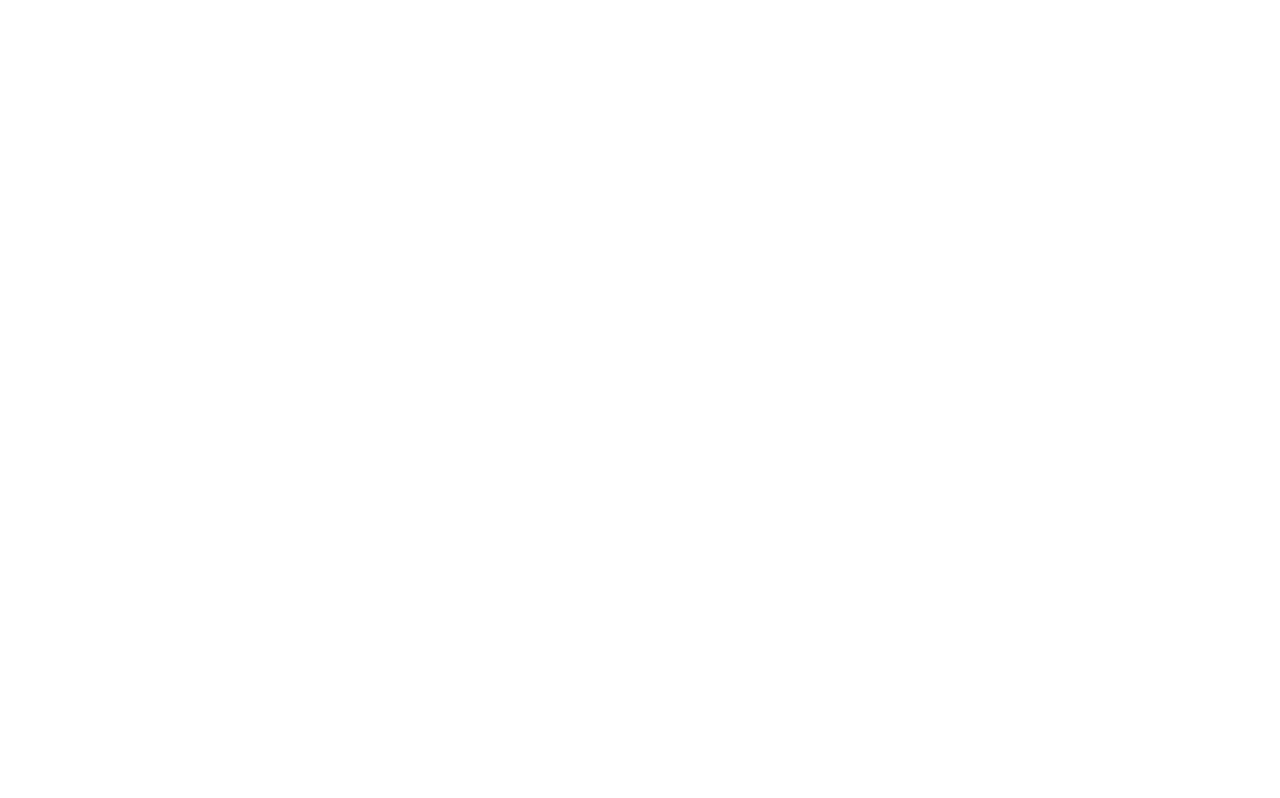
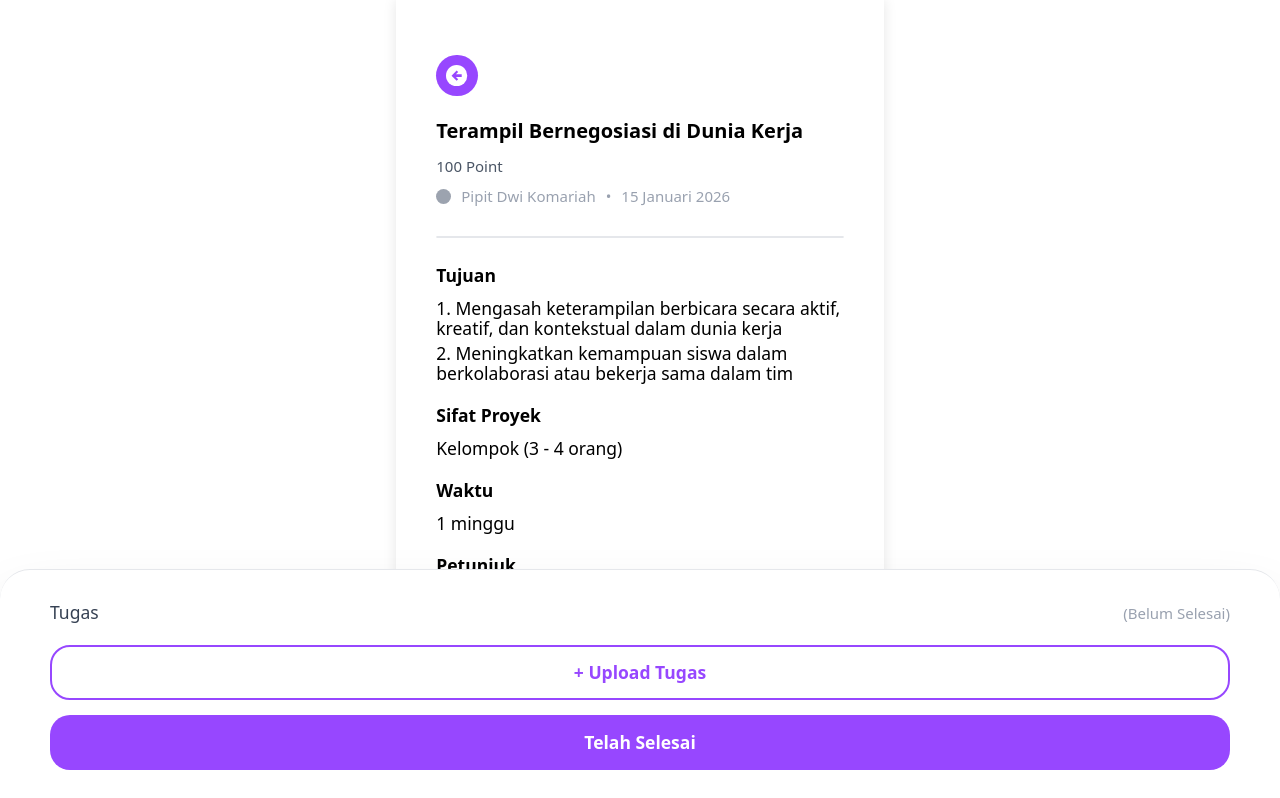
Before and after one commit to crashyet/siterbidik-web-app, a React (Vite) app: page /tugas-akhir/detail in a window 1280 px wide. Before the commit this address had no page. Shown: the top 798 px of the page. Built offline with nearby package versions, Linux system fonts and the light colour scheme.

Commit message:
add: Tugas Akhir

```diff
--- a/src/App.jsx
+++ b/src/App.jsx
@@ -24,6 +24,8 @@
 import Quiz from './Learning/Questions/Quiz.jsx'
 import BicaraExam from './Learning/Evaluasi/BicaraExam.jsx'
 import BicaraExamDetail from './Learning/Evaluasi/BicaraExamDetail.jsx'
+import TugasAkhir from './Learning/Evaluasi/TugasAkhir.jsx'
+import TugasAkhirDetail from './Learning/Evaluasi/TugasAkhirDetail.jsx'
 import BukuAjar from './Main/Modul/BukuAjar.jsx'
 import Panduan from './Main/Modul/Panduan.jsx'
 import Materi from './Main/Modul/Materi.jsx'
@@ -71,6 +73,8 @@
         <Route path='/panduan' element={<Panduan />} />
         <Route path='/materi' element={<Materi />} />
         <Route path='/materi/teks-negosiasi' element={<MateriFlipbook />} />
+        <Route path='/tugas-akhir' element={<TugasAkhir />} />
+        <Route path='/tugas-akhir/detail' element={<TugasAkhirDetail />} />
         {/* <Route path='/materi/teks-negosiasi-turnjs' element={<MateriFlipbookTurnJS />} /> */}
       </Routes>
     </>
--- a/src/Learning/Evaluasi.jsx
+++ b/src/Learning/Evaluasi.jsx
@@ -61,7 +61,7 @@
           </div>
         </div>
 
-        <div className="relative border border-[#D9D9D9] rounded-2xl w-full shadow">
+        <div onClick={() => navigate('/tugas-akhir')} className="relative border border-[#D9D9D9] rounded-2xl w-full shadow">
           <div className="relative pt-2 pl-2 flex min-h-[122px] w-full h-full">
             <svg width="34" height="34" viewBox="0 0 34 34" fill="none" xmlns="http://www.w3.org/2000/svg">
               <path d="M0 33.5C4.39928 33.5 8.75549 32.6335 12.8199 30.95C16.8843 29.2664 20.5773 26.7988 23.6881 23.6881C26.7988 20.5773 29.2664 16.8843 30.95 12.8199C32.6335 8.75548 33.5 4.39928 33.5 -3.8147e-06L20.0468 -4.99082e-06C20.0468 2.63257 19.5282 5.23937 18.5208 7.67156C17.5133 10.1037 16.0367 12.3137 14.1752 14.1752C12.3137 16.0367 10.1037 17.5133 7.67156 18.5208C5.23938 19.5282 2.63258 20.0468 1.17612e-06 20.0468L0 33.5Z" fill="#D0B5F2"/>
--- /dev/null
+++ b/src/Learning/Evaluasi/TugasAkhir.jsx
@@ -0,0 +1,66 @@
+import React from 'react'
+import { useNavigate } from 'react-router-dom'
+import { examData } from '../../data/examData'
+
+const TugasAkhir = () => {
+  const navigate = useNavigate()
+
+  // Convert examData object to array for mapping
+  const exams = Object.values(examData)
+
+  return (
+    <section className='relative w-full min-h-screen bg-white py-6 px-8'>
+
+      {/* Header */}
+      <div className="flex items-center gap-4 mb-8 mt-5">
+        {/* Back Button */}
+        <button
+          onClick={() => navigate('/evaluasi')}
+          className="flex items-center gap-2 rounded-full bg-purple-main p-2 hover:bg-purple-700 transition-colors"
+        >
+          <svg width="17" height="17" viewBox="0 0 17 17" fill="none">
+            <circle cx="8.5" cy="8.5" r="8.5" fill="#ffffff"/>
+            <path d="M12.5652 7.47346V9.5266H7.94565L9.74215 11.3231L8.5 12.5652L4.43478 8.50003L8.5 4.43481L9.74215 5.67696L7.94565 7.47346H12.5652Z" fill="#9747FF"/>
+          </svg>
+        </button>
+        <h1 className="absolute left-1/2 -translate-x-1/2 text-lg font-bold text-center text-purple-main font-Montserrat">Penilaian Tugas<br/>Akhir</h1>
+      </div>
+
+      {/* Exam List */}
+      <div className="space-y-4">
+        <div
+          onClick={() => navigate('/tugas-akhir/detail')}
+          className="bg-white border border-gray-200 rounded-2xl p-4 shadow-sm hover:shadow-md transition-shadow cursor-pointer"
+        >
+          <div className="flex items-center gap-4">
+            {/* Icon */}
+            <div className="w-10 h-10 rounded-xl bg-purple-50 flex items-center justify-center flex-shrink-0">
+              <svg width="24" height="24" viewBox="0 0 24 24" fill="none" xmlns="http://www.w3.org/2000/svg">
+                <path d="M14 2H6C5.46957 2 4.96086 2.21071 4.58579 2.58579C4.21071 2.96086 4 3.46957 4 4V20C4 20.5304 4.21071 21.0391 4.58579 21.4142C4.96086 21.7893 5.46957 22 6 22H18C18.5304 22 19.0391 21.7893 19.4142 21.4142C19.7893 21.0391 20 20.5304 20 20V8L14 2Z" stroke="#9747FF" strokeWidth="2" strokeLinecap="round" strokeLinejoin="round"/>
+                <path d="M14 2V8H20" stroke="#9747FF" strokeWidth="2" strokeLinecap="round" strokeLinejoin="round"/>
+                <path d="M16 13H8" stroke="#9747FF" strokeWidth="2" strokeLinecap="round" strokeLinejoin="round"/>
+                <path d="M16 17H8" stroke="#9747FF" strokeWidth="2" strokeLinecap="round" strokeLinejoin="round"/>
+                <path d="M10 9H9H8" stroke="#9747FF" strokeWidth="2" strokeLinecap="round" strokeLinejoin="round"/>
+              </svg>
+            </div>
+
+            {/* Content */}
+            <div className="flex-1">
+              <h3 className="font-medium text-gray-900 text-sm mb-1">Terampil Bernegosiasi di Dunia Kerja</h3>
+              <p className="text-xs text-gray-400">Pipit Dwi Komariah</p>
+            </div>
+
+            {/* Status */}
+            <div className="flex-shrink-0">
+              <span className={`text-xs font-normal text-gray-400`}>
+                (Belum selesai)
+              </span>
+            </div>
+          </div>
+        </div>
+      </div>
+    </section>
+  )
+}
+
+export default TugasAkhir
--- /dev/null
+++ b/src/Learning/Evaluasi/TugasAkhirDetail.jsx
@@ -0,0 +1,105 @@
+import React, { useState } from 'react'
+import { useNavigate } from 'react-router-dom'
+
+const TugasAkhirDetail = () => {
+  const navigate = useNavigate()
+  const [assignmentStatus, setAssignmentStatus] = useState('Belum Selesai')
+
+  return (
+    <section className='relative w-full min-h-screen bg-white'>
+      {/* Header */}
+      <div className="px-8 pt-6 pb-45">
+        <div className="flex items-center justify-between mb-4 mt-5">
+          {/* Back Button */}
+          <button
+            onClick={() => navigate('/tugas-akhir')}
+            className="flex items-center gap-2 rounded-full bg-purple-main p-2 hover:bg-purple-700 transition-colors"
+          >
+            <svg width="17" height="17" viewBox="0 0 17 17" fill="none">
+              <circle cx="8.5" cy="8.5" r="8.5" fill="#ffffff"/>
+              <path d="M12.5652 7.47346V9.5266H7.94565L9.74215 11.3231L8.5 12.5652L4.43478 8.50003L8.5 4.43481L9.74215 5.67696L7.94565 7.47346H12.5652Z" fill="#9747FF"/>
+            </svg>
+          </button>
+        </div>
+
+        {/* Title and Info */}
+        <h1 className="text-base font-bold text-black mb-2">Terampil Bernegosiasi di Dunia Kerja</h1>
+        <p className="text-xs text-gray-600 mb-2">100 Point</p>
+
+        <div className="flex items-center gap-2 text-xs text-gray-400 mb-6">
+          <svg width="12" height="12" viewBox="0 0 12 12" fill="none" xmlns="http://www.w3.org/2000/svg">
+            <circle cx="6" cy="6" r="6" fill="#9CA3AF"/>
+          </svg>
+          <span>Pipit Dwi Komariah</span>
+          <span>•</span>
+          <span>15 Januari 2026</span>
+        </div>
+
+        <div className="border border-gray-200 rounded-2xl mb-5"></div>
+
+        {/* Content Box */}
+        <div className="rounded-2xl mb-6">
+          <div className="space-y-4">
+            {/* Tujuan */}
+            <div>
+              <h2 className="text-sm font-bold text-black mb-2">Tujuan</h2>
+              <ol className="list-decimal list-inside text-sm text-black leading-4 space-y-1">
+                <li>Mengasah keterampilan berbicara secara aktif, kreatif, dan kontekstual dalam dunia kerja</li>
+                <li>Meningkatkan kemampuan siswa dalam berkolaborasi atau bekerja sama dalam tim</li>
+              </ol>
+            </div>
+
+            {/* Sifat Proyek */}
+            <div>
+              <h2 className="text-sm font-bold text-black mb-2">Sifat Proyek</h2>
+              <p className="text-sm text-black leading-4">Kelompok (3 - 4 orang)</p>
+            </div>
+
+            {/* Waktu */}
+            <div>
+              <h2 className="text-sm font-bold text-black mb-2">Waktu</h2>
+              <p className="text-sm text-black leading-4">1 minggu</p>
+            </div>
+
+            {/* Petunjuk */}
+            <div>
+              <h2 className="text-sm font-bold text-black mb-3">Petunjuk</h2>
+              <p className="text-sm text-black leading-4 mb-3">Sebelum Anda menyelesaikan proyek ini, pahami dan ikuti hal-hal berikut ini.</p>
+              <ol className="list-decimal list-inside text-sm text-black leading-4 space-y-2">
+                <li>Pilihlah topik negosiasi yang akan Anda praktikkan bersama tim. Topik harus selaras dengan konsentrasi keahlian Anda dan relevan dengan dunia kerja.</li>
+                <li>Susunlah teks negosiasi sesuai struktur dan kaidah kebahasaan teks negosiasi.</li>
+                <li>Tentukan pembagian peran.</li>
+                <li>Lakukan latihan agar proses pengambilan video berjalan lancar.</li>
+                <li>Jika persiapan sudah selesai, lakukan perekaman video. Anda bisa menggunakan kamera telepon atau kamera biasa.</li>
+                <li>Unggahlah video yang telah tim Anda buat ke dalam Siterbidik.</li>
+              </ol>
+            </div>
+          </div>
+        </div>
+      </div>
+
+      {/* Bottom Section */}
+      <div className="fixed bottom-0 left-0 right-0 bg-white border-t border-gray-200 rounded-t-3xl shadow-2xl">
+        <div className="px-10 py-6">
+          {/* Assignment Status */}
+          <div className="flex items-center justify-between mb-4">
+            <span className="text-sm font-medium text-gray-700">Tugas</span>
+            <span className="text-xs text-gray-400">({assignmentStatus})</span>
+          </div>
+
+          {/* Upload Button */}
+          <button className="w-full max-h-[44px] bg-white border-2 border-purple-main text-purple-main py-3 rounded-2xl font-bold text-sm mb-3 hover:bg-purple-50 transition-all duration-200 flex items-center justify-center gap-2">
+            + Upload Tugas
+          </button>
+
+          {/* Submit Button */}
+          <button className="w-full max-h-[44px] bg-purple-main text-white py-3 rounded-2xl font-bold text-sm hover:bg-purple-700 transition-all duration-200">
+            Telah Selesai
+          </button>
+        </div>
+      </div>
+    </section>
+  )
+}
+
+export default TugasAkhirDetail
```
Also changed, not shown: 1 other file (tests, documents, lock files or other folders).
